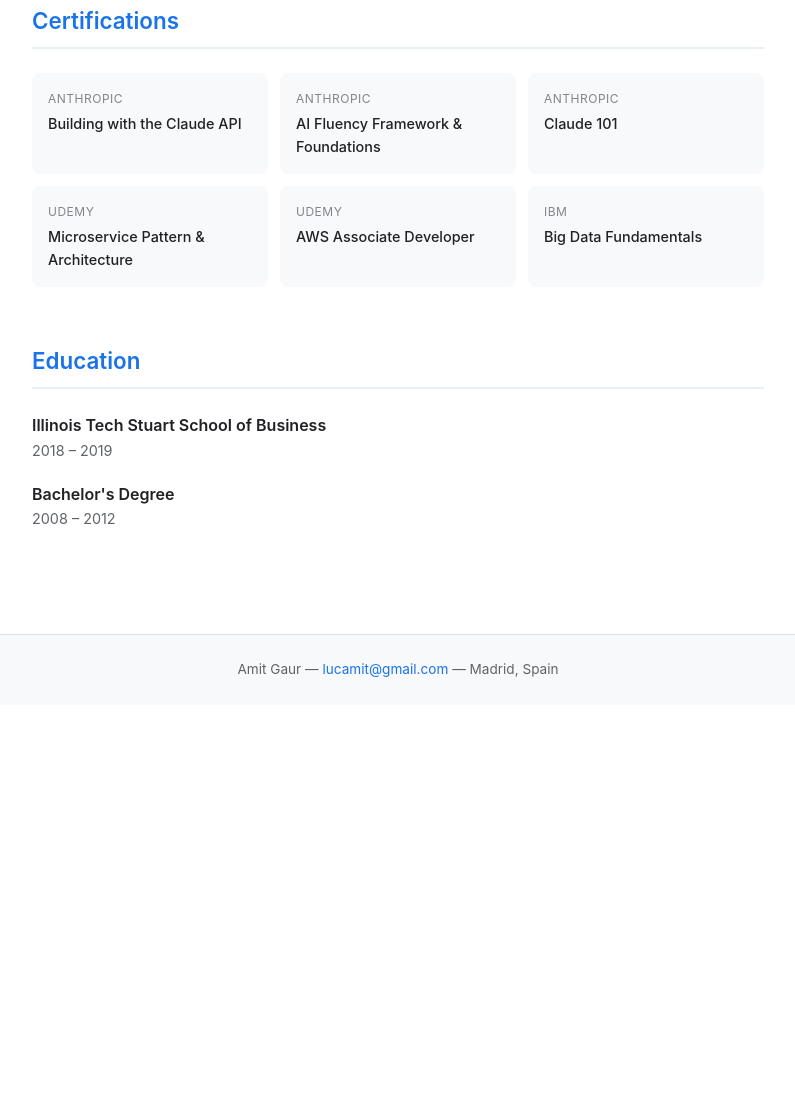
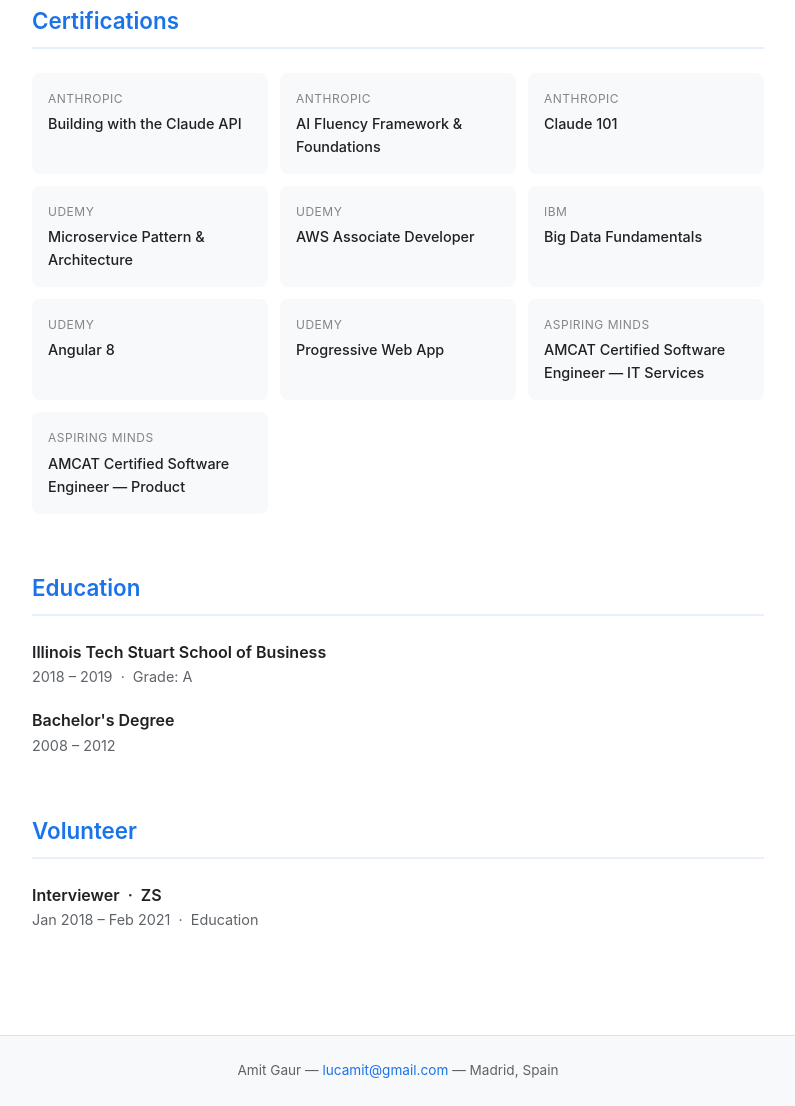
Before and after one commit to agaur2210/apps, a plain HTML site: page index.html in a window 1280 px wide. Shown: the part 956-2062 px from the top of the page, without its empty margins (242-1037 px from the left). Before the commit the page ends 1661 px from the top, so only its background shows below. Drawn offline with Linux system fonts and the light colour scheme.

Commit message:
Update profile: add 4 certs, education grade, volunteer section

```diff
--- a/index.html
+++ b/index.html
@@ -117,6 +117,22 @@
         <div class="issuer">IBM</div>
         <div class="name">Big Data Fundamentals</div>
       </div>
+      <div class="cert">
+        <div class="issuer">Udemy</div>
+        <div class="name">Angular 8</div>
+      </div>
+      <div class="cert">
+        <div class="issuer">Udemy</div>
+        <div class="name">Progressive Web App</div>
+      </div>
+      <div class="cert">
+        <div class="issuer">Aspiring Minds</div>
+        <div class="name">AMCAT Certified Software Engineer — IT Services</div>
+      </div>
+      <div class="cert">
+        <div class="issuer">Aspiring Minds</div>
+        <div class="name">AMCAT Certified Software Engineer — Product</div>
+      </div>
     </div>
   </section>
 
@@ -124,11 +140,19 @@
     <h2>Education</h2>
     <div class="edu-item">
       <h3>Illinois Tech Stuart School of Business</h3>
-      <p>2018 &ndash; 2019</p>
+      <p>2018 &ndash; 2019 &nbsp;&middot;&nbsp; Grade: A</p>
     </div>
     <div class="edu-item">
       <h3>Bachelor's Degree</h3>
       <p>2008 &ndash; 2012</p>
+    </div>
+  </section>
+
+  <section class="section">
+    <h2>Volunteer</h2>
+    <div class="edu-item">
+      <h3>Interviewer &nbsp;&middot;&nbsp; ZS</h3>
+      <p>Jan 2018 &ndash; Feb 2021 &nbsp;&middot;&nbsp; Education</p>
     </div>
   </section>
 
```
